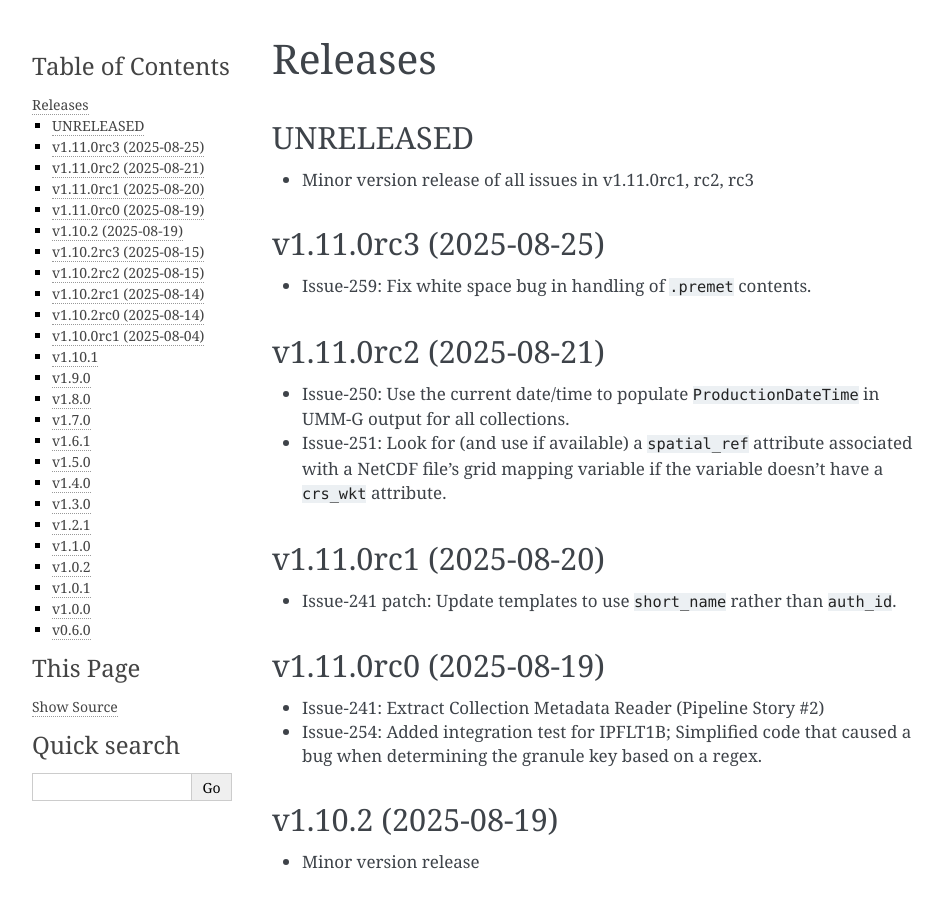
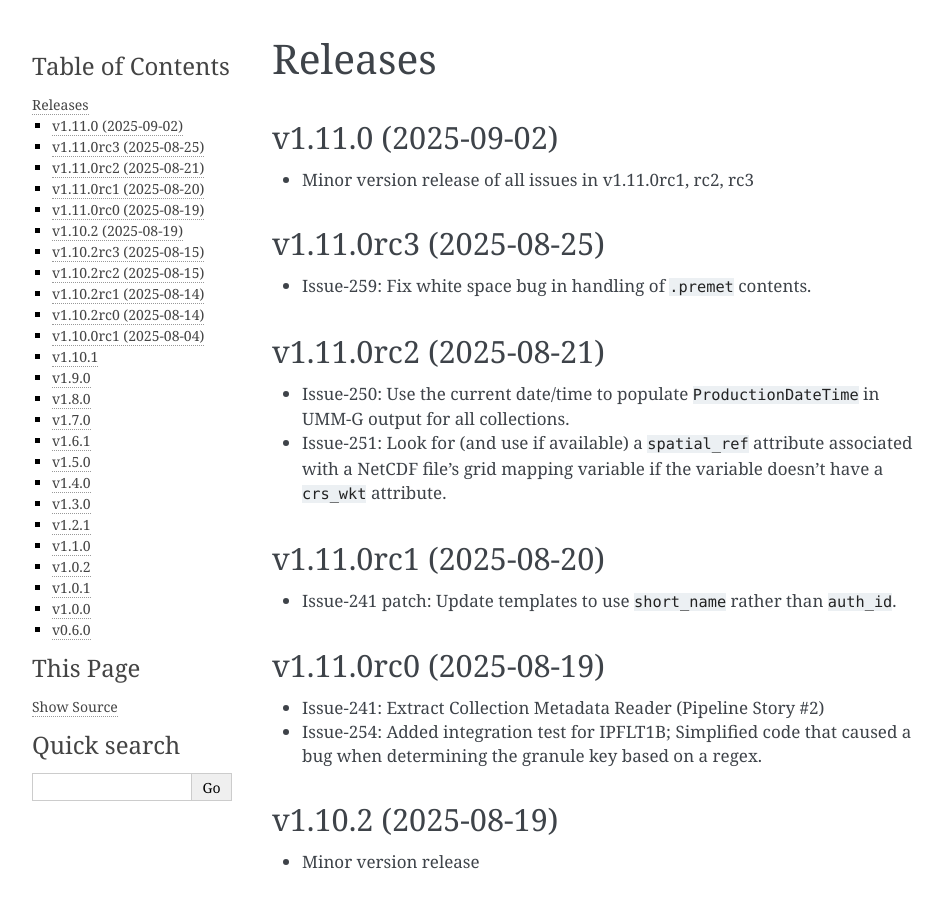
Before and after one commit to nsidc/granule-metgen, a Sphinx documentation site: the page built from docs/source/releases.rst, in a window 1280 px wide and 900 px high. Shown: the whole window, without its empty margins (148-1090 px from the left). Built offline with Sphinx 7.4.7, drawn with Linux system fonts in a browser that asks for light colours.

Commit message:
Bump version: 1.11.0rc3 → 1.11.0

```diff
--- a/CHANGELOG.md
+++ b/CHANGELOG.md
@@ -1,4 +1,4 @@
-## UNRELEASED
+## v1.11.0 (2025-09-02)
 
  * Minor version release of all issues in v1.11.0rc1, rc2, rc3
 
--- a/docs/source/conf.py
+++ b/docs/source/conf.py
@@ -6,8 +6,8 @@ sys.path.insert(0, str(Path("..", "..", "src").resolve()))
 project = "MetGenC"
 copyright = "2024, NSIDC"
 author = "National Snow and Ice Data Center"
-release = "v1.11.0rc3"
-version = "v1.11.0rc3"
+release = "v1.11.0"
+version = "v1.11.0"
 
 extensions = [
     "myst_parser",
--- a/pyproject.toml
+++ b/pyproject.toml
@@ -1,6 +1,6 @@
 [tool.poetry]
 name = "nsidc-metgenc"
-version = "1.11.0rc3"
+version = "1.11.0"
 description = "The nsidc-metgenc package enables data producers as well as Operations staff managing the data ingest workflow to create metadata files conforming to NASA's Common Metadata Repository UMM-G specification."
 authors = ["National Snow and Ice Data Center (NSIDC) <nsidc@nsidc.org>"]
 readme = "README.md"
@@ -53,7 +53,7 @@ requests = "^2.32.4"
 beautifulsoup4 = "^4.13.4"
 
 [tool.bumpversion]
-current_version = "1.11.0rc3"
+current_version = "1.11.0"
 parse = """(?x)
     (?P<major>0|[1-9]\\d*)\\.
     (?P<minor>0|[1-9]\\d*)\\.
```
Also changed, not shown: 1 other file.
